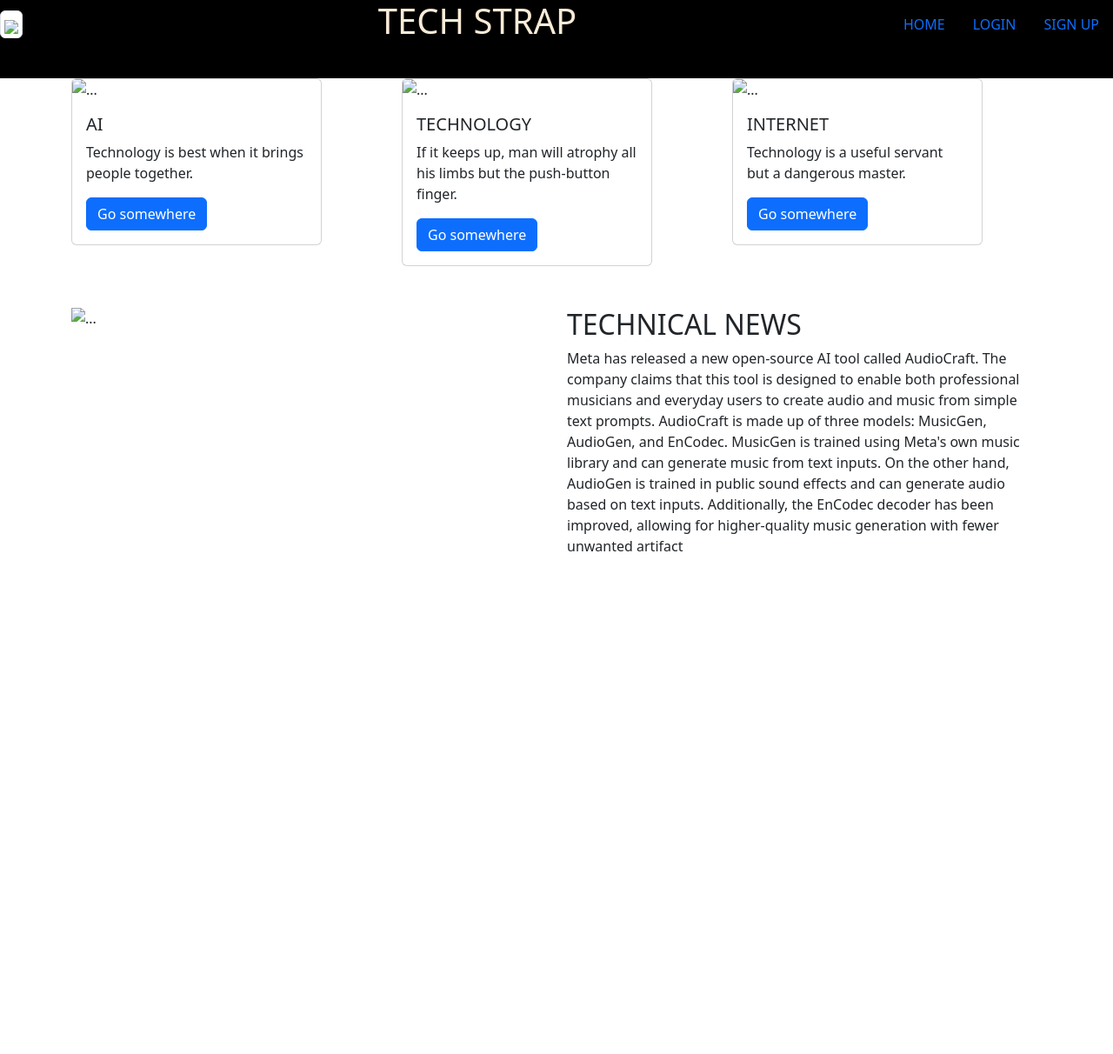
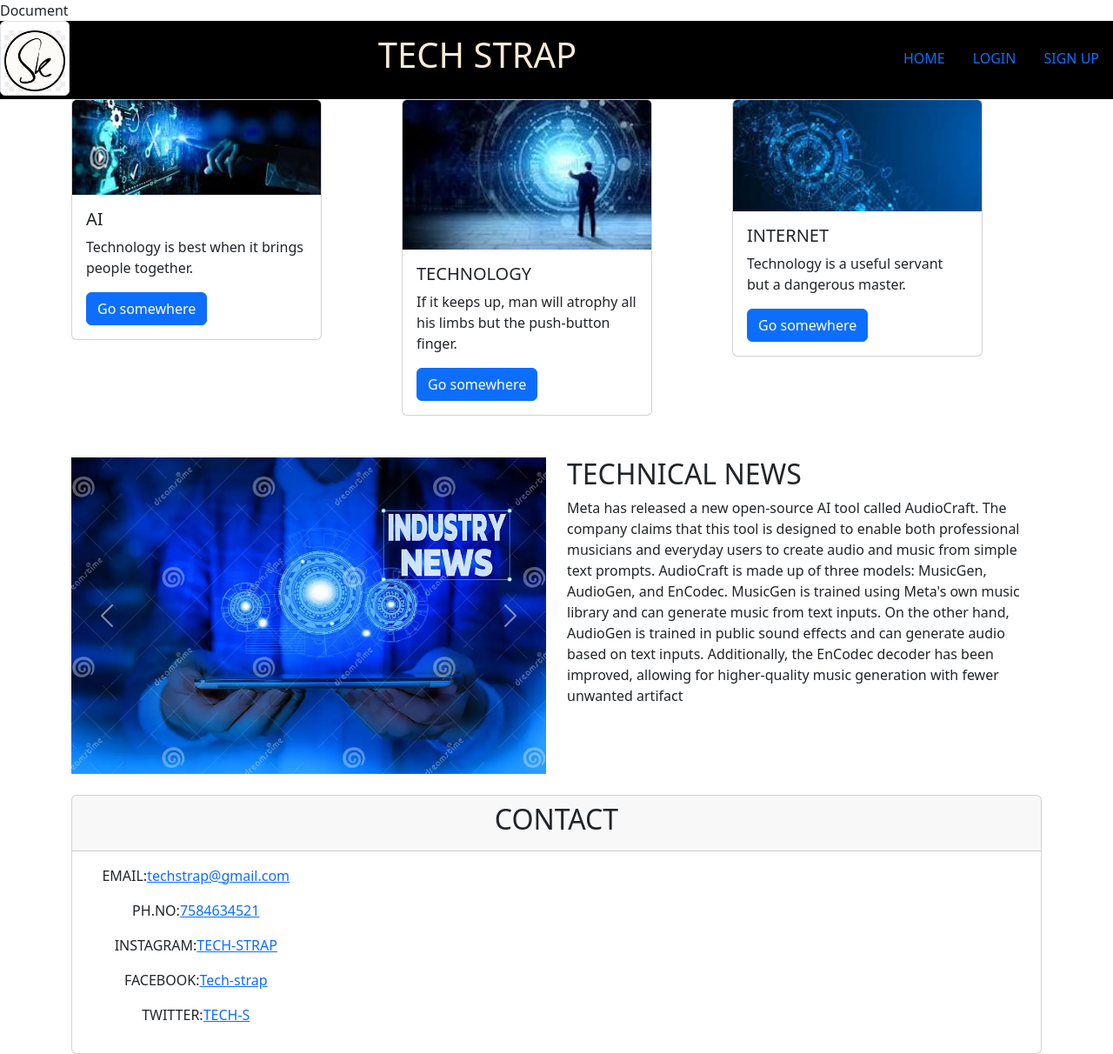
Before and after one commit to Santhosh06082/practice, a plain HTML site: page index.html in a window 1280 px wide. Shown: the whole page at 87% size. Before the commit the page ends 800 px from the top, so only its background shows below. Drawn offline with nearby package versions, Linux system fonts and the light colour scheme.

Commit message:
add new file

```diff
--- a/index.html
+++ b/index.html
@@ -5,14 +5,14 @@
     <meta name="viewport" content="width=device-width, initial-scale=1.0">
     <link href="https://cdn.jsdelivr.net/npm/bootstrap@5.3.1/dist/css/bootstrap.min.css" rel="stylesheet" integrity="sha384-4bw+/aepP/YC94hEpVNVgiZdgIC5+VKNBQNGCHeKRQN+PtmoHDEXuppvnDJzQIu9" crossorigin="anonymous">
     <link rel="stylesheet" href="main.css">
+    <link rel="icon" href="IMG/pngtree-cloud-technology-icon-png-image_428168.jpg"
     <title>Document</title>
 </head>
 <body>
     <div class="header">
         <div class="row align-items-center">
             <div class="col">
-                <img src="kisspng-privately-held-company-private-limited-company-hyp-jobs-at-skcript-hasjob-5b6d37cd314344.0359161715338843652018.jpg "  class="img-thumbnail" width="80vw" >
-
+                <img src="IMG/kisspng-privately-held-company-private-limited-company-hyp-jobs-at-skcript-hasjob-5b6d37cd314344.0359161715338843652018.jpg"  class="img-thumbnail" width="80vw" >
             </div>
             <div class="col top">
               <h1>TECH STRAP</h1>
@@ -36,7 +36,7 @@
         <div class="row">
             <div class="col">
                 <div class="card" style="width: 18rem;">
-                    <img src="download.jpg" class="card-img-top" alt="...">
+                    <img src="IMG/download.jpg" class="card-img-top" alt="...">
                     <div class="card-body">
                       <h5 class="card-title">AI</h5>
                       <p class="card-text">Technology is best when it brings people together.</p>
@@ -46,7 +46,7 @@
             </div>
             <div class="col">
                 <div class="card" style="width: 18rem;">
-                    <img src="download (1).jpg" class="card-img-top" alt="...">
+                    <img src="IMG/download (1).jpg" class="card-img-top" alt="...">
                     <div class="card-body">
                       <h5 class="card-title">TECHNOLOGY</h5>
                       <p class="card-text">If it keeps up, man will atrophy all his limbs but the push-button finger.</p>
@@ -56,7 +56,7 @@
             </div>
             <div class="col">
                 <div class="card" style="width: 18rem;">
-                    <img src="download (2).jpg" class="card-img-top" alt="...">
+                    <img src="IMG/download (2).jpg" class="card-img-top" alt="...">
                     <div class="card-body">
                       <h5 class="card-title">INTERNET</h5>
                       <p class="card-text">Technology is a useful servant but a dangerous master.</p>
@@ -73,13 +73,13 @@
         <div id="carouselExample" class="carousel slide">
             <div class="carousel-inner">
               <div class="carousel-item active">
-                <img src="3.webp" class="d-block w-100" alt="...">
+                <img src="IMG/3.webp" class="d-block w-100" alt="...">
               </div>
               <div class="carousel-item">
-                <img src="ss.webp" class="d-block w-100" alt="...">
+                <img src="IMG/ss.webp" class="d-block w-100" alt="...">
               </div>
               <div class="carousel-item">
-                <img src="1.webp" class="d-block w-100" alt="...">
+                <img src="IMG/1.webp" class="d-block w-100" alt="...">
               </div>
             </div>
             <button class="carousel-control-prev" type="button" data-bs-target="#carouselExample" data-bs-slide="prev">
@@ -100,9 +100,26 @@
         </p>
         </div>
       </div>
-    </div>
-    <div class="container">
-
+    </div><br>
+    <div class="footer ht">
+      <div class="container">
+        <div class="card text-center">
+          <div class="card-header foot">
+           <h2> CONTACT </h2>
+          </div>
+              <div class="card-body ft ">
+                <div class="row ">
+                  <div class="col-3">
+                   <P>EMAIL:<a  href="#">techstrap@gmail.com</a></P>
+                   <P>PH.NO:<a  href="#">7584634521</a><br></P>
+                   <P>INSTAGRAM:<a  href="#">TECH-STRAP</a></P>
+                   <P>FACEBOOK:<a  href="#">Tech-strap</a></P>
+                   <P>TWITTER:<a  href="#">TECH-S</a><br></P>
+              </div>
+            </div>
+          </div>
+        </div>
+      </div>
     </div>
     <script src="https://cdn.jsdelivr.net/npm/bootstrap@5.3.1/dist/js/bootstrap.bundle.min.js" integrity="sha384-HwwvtgBNo3bZJJLYd8oVXjrBZt8cqVSpeBNS5n7C8IVInixGAoxmnlMuBnhbgrkm" crossorigin="anonymous"></script>
 </body>
```
